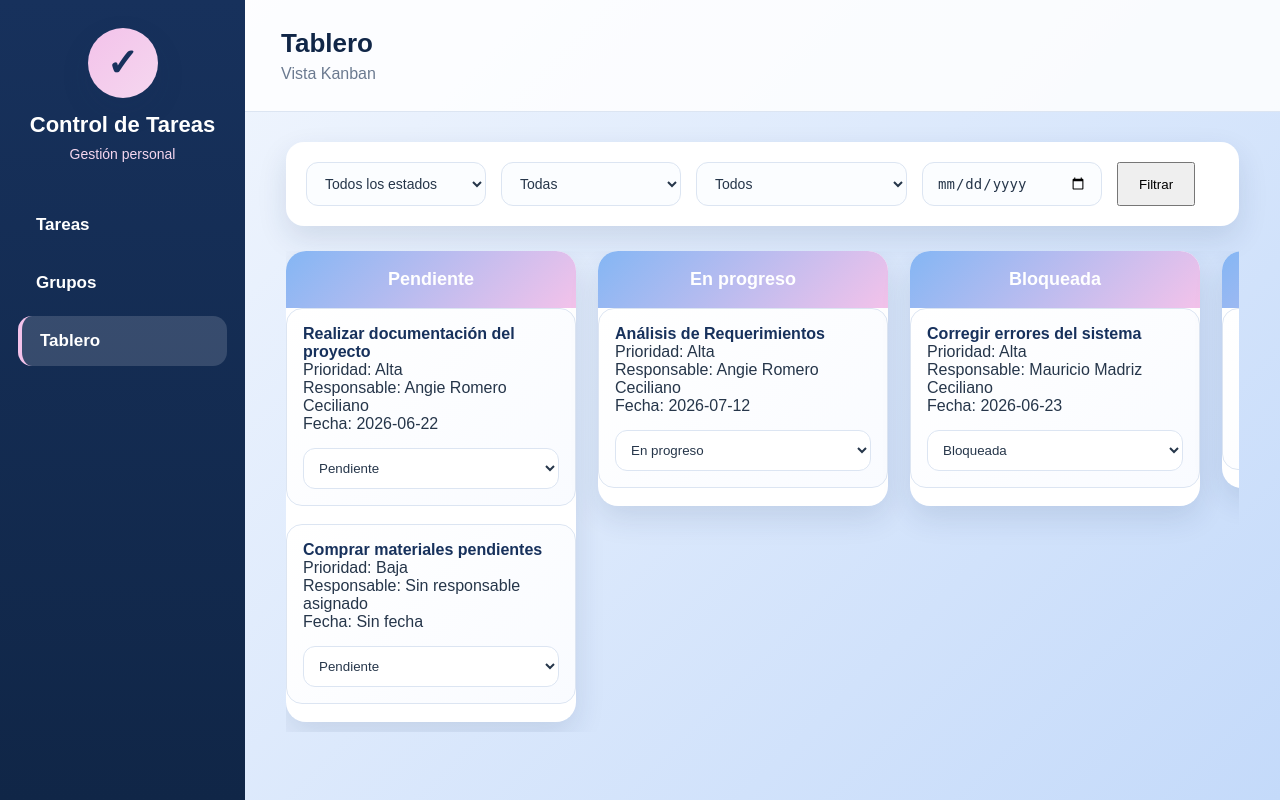
After one commit to Maddy4maddy/tarea_corta_2_control_tareas-_sitios, a PHP site: page /tablero/tablero.php in a window 1280 px wide. The commit adds this page. Run offline with PHP 8.4, Linux system fonts and the light colour scheme; data comes from the database, SQL or seed files in the repository.

Commit message:
PHP INTEGRADO

```diff
--- /dev/null
+++ b/control_tareas/assets/css/tablero/tablero.css
@@ -0,0 +1,205 @@
+.encabezado-tablero{
+    display:flex;
+    justify-content:space-between;
+    align-items:center;
+    margin-bottom:25px;
+    flex-wrap:wrap;
+    gap:15px;
+}
+
+.filtros{
+    background: var(--blanco);
+    border-radius:18px;
+    padding:20px;
+    box-shadow: var(--sombra);
+    display:flex;
+    gap:15px;
+    flex-wrap:wrap;
+    margin-bottom:25px;
+}
+
+.filtros select,
+.filtros input{
+    padding:12px 14px;
+    border:1px solid var(--gris-borde);
+    border-radius:12px;
+    background:#fbfdff;
+    color:var(--gris-texto);
+    min-width:180px;
+    font-size:14px;
+}
+
+.filtros button{
+    padding:12px 20px;
+}
+
+.tablero{
+
+    display:flex;
+    gap:22px;
+    align-items:flex-start;
+    overflow-x:auto;
+    padding-bottom:10px;
+
+}
+
+.columna{
+
+    flex:1;
+    min-width:290px;
+
+    background:var(--blanco);
+
+    border-radius:20px;
+
+    box-shadow:var(--sombra);
+
+    overflow:hidden;
+
+}
+
+.columna h3{
+
+    background:linear-gradient(135deg,var(--azul-claro),var(--rosado));
+
+    color:white;
+
+    text-align:center;
+
+    padding:18px;
+
+    font-size:18px;
+
+}
+
+.lista-tareas{
+
+    padding:18px;
+
+    min-height:550px;
+
+}
+
+.tarjeta{
+
+    background:linear-gradient(135deg,#ffffff,#f9fbff);
+
+    border:1px solid var(--gris-borde);
+
+    border-radius:16px;
+
+    padding:16px;
+
+    margin-bottom:18px;
+
+    transition:.25s;
+
+}
+
+.tarjeta:hover{
+
+    transform:translateY(-3px);
+
+    box-shadow:0 10px 20px rgba(23,49,92,.12);
+
+}
+
+.tarjeta h4{
+
+    color:var(--azul-menu-oscuro);
+
+    margin-bottom:12px;
+
+    font-size:16px;
+
+}
+
+.tarjeta p{
+
+    margin-bottom:8px;
+
+    color:var(--gris-texto);
+
+    font-size:14px;
+
+}
+
+.tarjeta strong{
+
+    color:var(--azul-menu);
+
+}
+
+.tarjeta form{
+
+    margin-top:15px;
+
+}
+
+.tarjeta select{
+
+    width:100%;
+
+    padding:11px;
+
+    border-radius:12px;
+
+    border:1px solid var(--gris-borde);
+
+    background:#fff;
+
+    color:var(--gris-texto);
+
+}
+
+.sin-tareas{
+
+    text-align:center;
+
+    color:var(--gris-suave);
+
+    font-style:italic;
+
+    padding:35px 10px;
+
+}
+
+.estado{
+
+    margin-top:8px;
+
+}
+
+.prioridad{
+
+    margin-top:6px;
+
+}
+
+@media(max-width:1200px){
+
+    .tablero{
+
+        flex-wrap:nowrap;
+
+    }
+
+}
+
+@media(max-width:768px){
+
+    .filtros{
+
+        flex-direction:column;
+
+    }
+
+    .filtros select,
+    .filtros input,
+    .filtros button{
+
+        width:100%;
+
+    }
+
+}
--- a/control_tareas/config/conexion.php
+++ b/control_tareas/config/conexion.php
@@ -7,7 +7,7 @@ $host = "127.0.0.1";
 $puerto = "3306";
 $dbname = "control_tareas";
 $user = "root";
-$password = "";
+$password = "1234";
 
 try {
     $conexion = new PDO(
--- a/control_tareas/includes/menu.php
+++ b/control_tareas/includes/menu.php
@@ -15,6 +15,10 @@
            class="<?php echo $pagina_activa === 'grupos' ? 'activo' : ''; ?>">
             Grupos
         </a>
+        <a href="<?php echo $base_url; ?>/tablero/tablero.php"
+            class="<?php echo $pagina_activa === 'tablero' ? 'activo' : ''; ?>">
+            Tablero
+        </a>
     </nav>
 </aside>
 
--- /dev/null
+++ b/control_tareas/tablero/tablero.php
@@ -0,0 +1,68 @@
+<?php
+require_once "../config/conexion.php";
+$titulo_pagina="Tablero";
+$subtitulo_pagina="Vista Kanban";
+$pagina_activa="tablero";
+$css_pagina="tablero/tablero.css";
+
+$estado=$_GET["estado"]??"";
+$prioridad=$_GET["prioridad"]??"";
+$responsable=$_GET["responsable"]??"";
+$fecha=$_GET["fecha"]??"";
+
+$sql="SELECT t.*,r.nombre,r.apellidos
+FROM tareas t
+LEFT JOIN responsables r ON t.id_responsable=r.id_responsable
+WHERE 1=1";
+$params=[];
+
+if($estado!=""){ $sql.=" AND t.estado=:estado"; $params["estado"]=$estado; }
+if($prioridad!=""){ $sql.=" AND t.prioridad=:prioridad"; $params["prioridad"]=$prioridad; }
+if($responsable!=""){ $sql.=" AND t.id_responsable=:responsable"; $params["responsable"]=$responsable; }
+if($fecha!=""){ $sql.=" AND t.fecha_limite=:fecha"; $params["fecha"]=$fecha; }
+$sql.=" ORDER BY t.fecha_limite IS NULL,t.fecha_limite";
+
+$q=$conexion->prepare($sql);
+foreach($params as $k=>$v){ $q->bindValue(":".$k,$v); }
+$q->execute();
+$tareas=$q->fetchAll();
+
+$cols=["Pendiente"=>[],"En progreso"=>[],"Bloqueada"=>[],"Finalizada"=>[]];
+foreach($tareas as $t){ $cols[$t["estado"]][]=$t; }
+
+$resps=$conexion->query("SELECT * FROM responsables ORDER BY nombre")->fetchAll();
+
+include "../includes/header.php";
+include "../includes/menu.php";
+?>
+<form method="GET" class="filtros">
+<select name="estado"><option value="">Todos los estados</option><?php foreach(array_keys($cols) as $e){?><option <?=$estado==$e?"selected":""?>><?=$e?></option><?php }?></select>
+<select name="prioridad"><option value="">Todas</option><option <?=$prioridad=="Alta"?"selected":""?>>Alta</option><option <?=$prioridad=="Media"?"selected":""?>>Media</option><option <?=$prioridad=="Baja"?"selected":""?>>Baja</option></select>
+<select name="responsable"><option value="">Todos</option><?php foreach($resps as $r){?><option value="<?=$r["id_responsable"]?>" <?=$responsable==$r["id_responsable"]?"selected":""?>><?=htmlspecialchars($r["nombre"]." ".$r["apellidos"])?></option><?php }?></select>
+<input type="date" name="fecha" value="<?=$fecha?>">
+<button>Filtrar</button>
+</form>
+
+<div class="tablero">
+<?php foreach($cols as $nombre=>$lista){ ?>
+<div class="columna">
+<h3><?=$nombre?></h3>
+<?php foreach($lista as $t){ ?>
+<div class="tarjeta">
+<strong><?=htmlspecialchars($t["detalle"])?></strong><br>
+Prioridad: <?=$t["prioridad"]?><br>
+Responsable:
+<?= $t["nombre"]?htmlspecialchars($t["nombre"]." ".$t["apellidos"]):"Sin responsable asignado";?><br>
+Fecha: <?=$t["fecha_limite"]?:'Sin fecha';?>
+<form action="actualizar_estado.php" method="POST">
+<input type="hidden" name="id_tarea" value="<?=$t["id_tarea"]?>">
+<select name="estado" onchange="this.form.submit()">
+<?php foreach(array_keys($cols) as $e){?><option value="<?=$e?>" <?=$t["estado"]==$e?"selected":""?>><?=$e?></option><?php }?>
+</select>
+</form>
+</div>
+<?php } ?>
+</div>
+<?php } ?>
+</div>
+<?php include "../includes/footer.php"; ?>
```
Also changed, not shown: control_tareas/tablero/actualizar_estado.php (added, +33 -0 lines).
